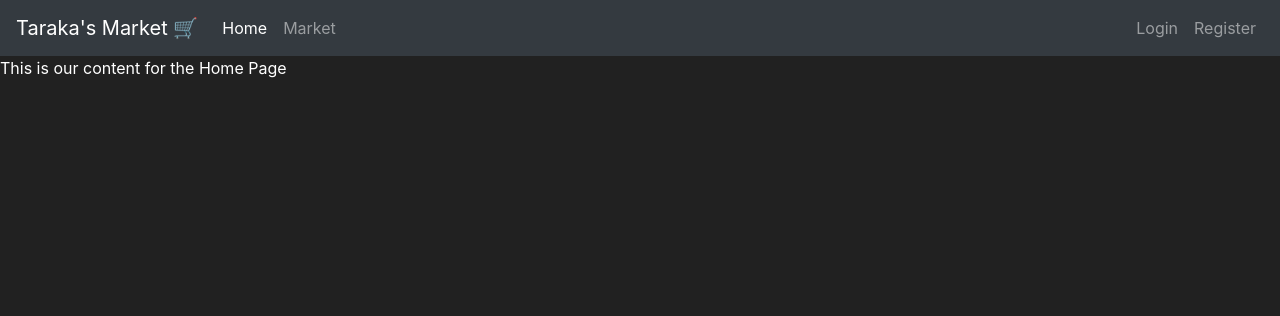
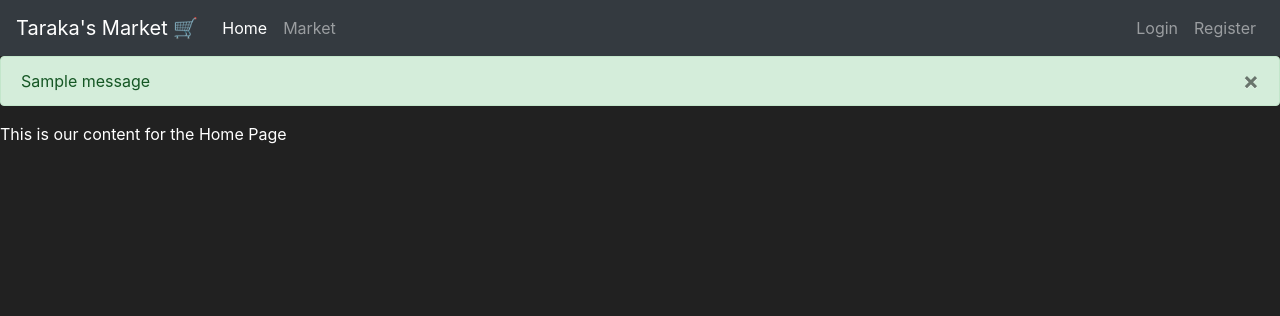
Before and after one commit to TarakaKoda/Ecommerce-Website-using-Flask, a Flask app: page / in a window 1280 px wide. Shown: the top 316 px of the page. Run offline with Flask 3, Linux system fonts and the light colour scheme; one stand-in notice (Sample message) is shown; some libraries are stand-ins or nearby versions.

Commit message:
added flashed messages to the base template under the navigation bar

```diff
--- a/market/templates/base.html
+++ b/market/templates/base.html
@@ -34,10 +34,23 @@
             </ul>
           </div>
       </nav>
-      <!-- Future Content here -->
+         {% with messages = get_flashed_messages(with_categories=true) %}
+            {% if messages %}
+                {% for category, message in messages %}
+                    <div class="alert alert-{{ category }}">
+                        <button type="button" class="m1-2 mb-1 close" data-dismiss="alert" aria-label="Close">
+                            <span aria-hidden="true">&times;</span>
+                        </button>
+                        {{ message }}
+                    </div>
+                {% endfor %}
+            {% endif %}
+         {% endwith %}
          {% block content %}
 
          {% endblock content %}
+      <!-- Future Content here -->
+
       <!-- Optional JavaScript -->
       <!-- jQuery first, then Popper.js, then Bootstrap JS -->
       <script src='https://kit.fontawesome.com/a076d05399.js'></script>
```
